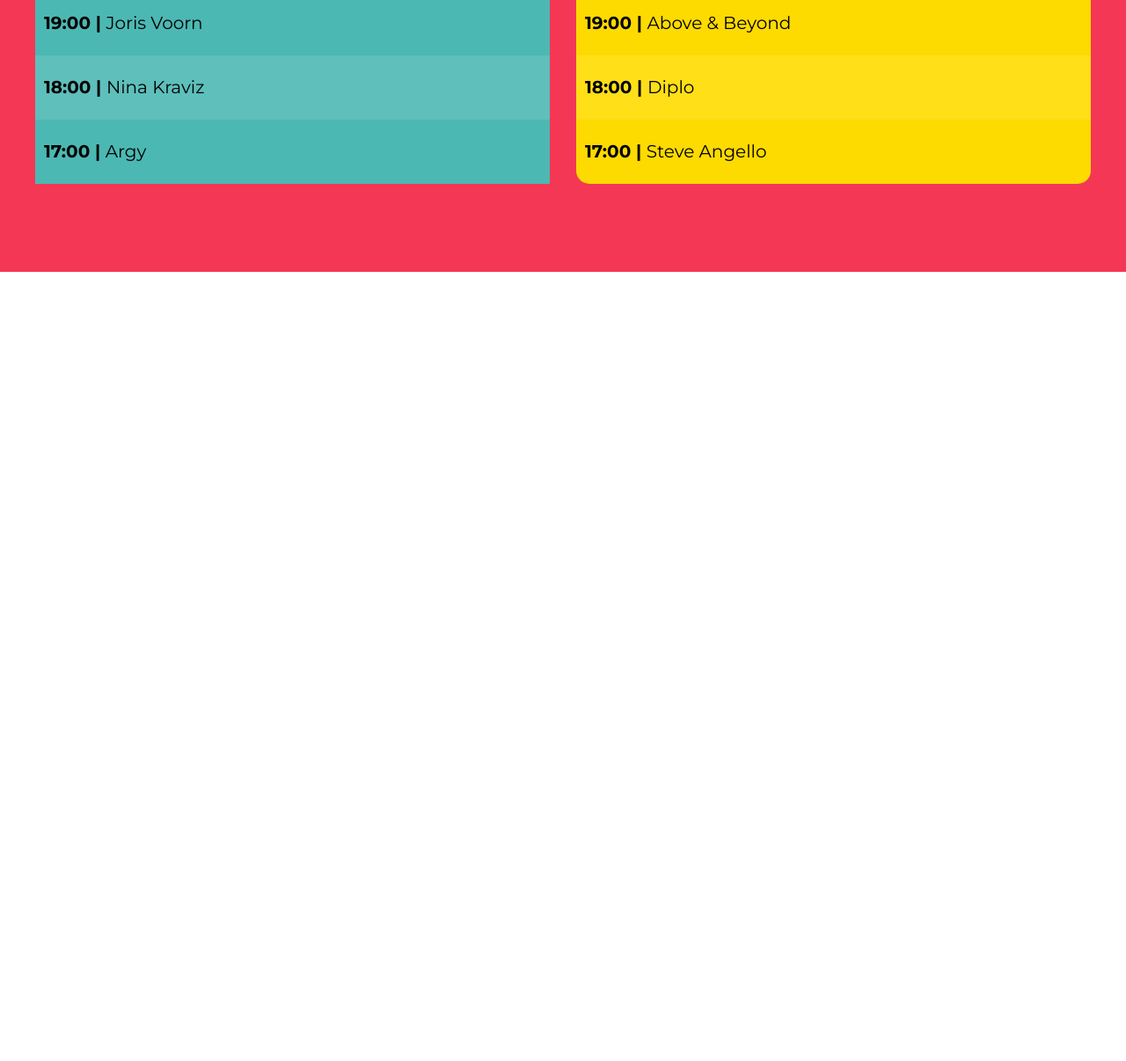
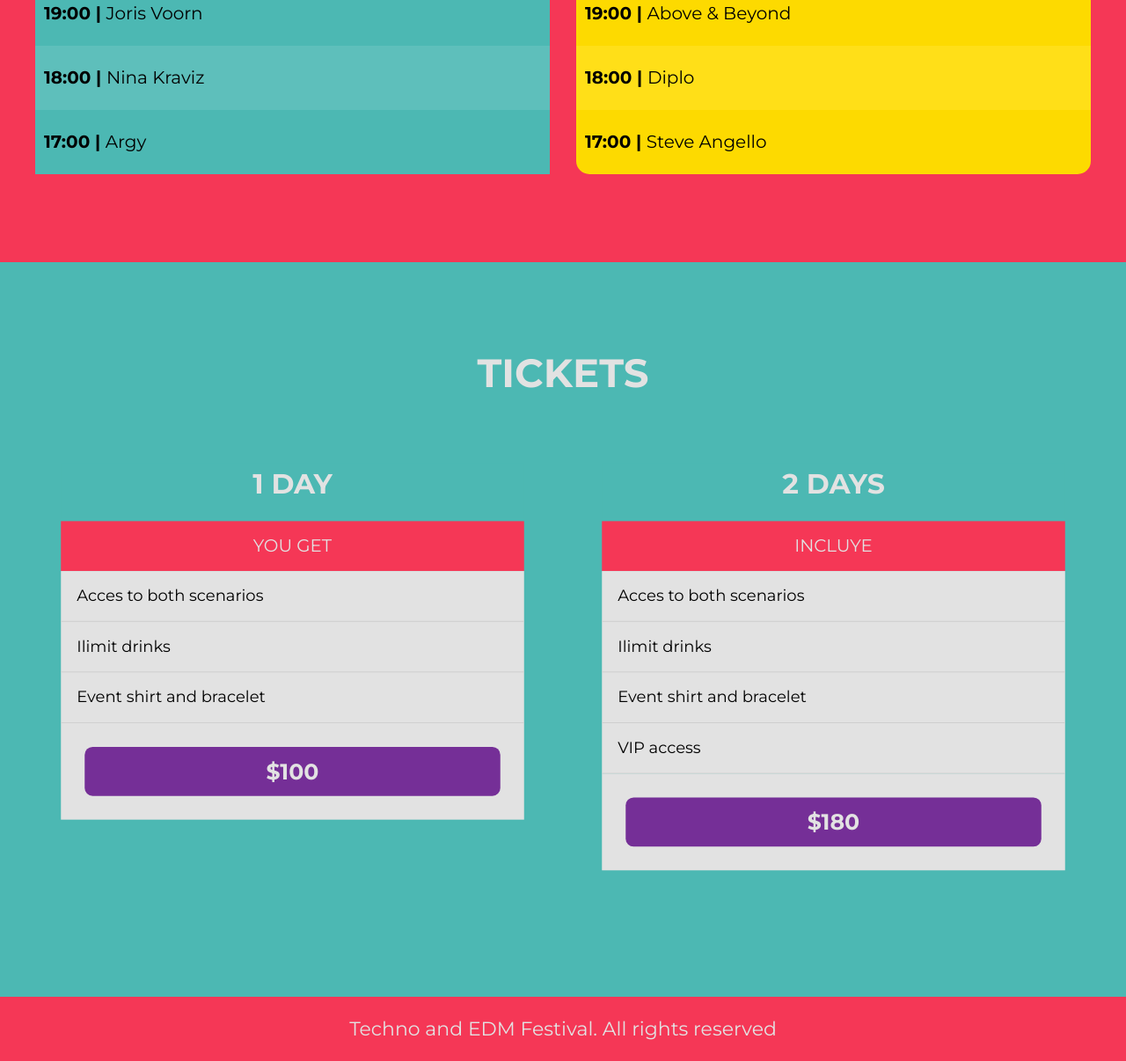
Before and after one commit to Diego3128/festival-landing-page, a website: page index.html in a window 1280 px wide. Shown: the part 2670-3876 px from the top of the page at 88% size. Before the commit the page ends 2979 px from the top, so only its background shows below. Drawn offline with Linux system fonts and the light colour scheme.

Commit message:
ticket, footer and lineup section

```diff
--- a/gulpFile.js
+++ b/gulpFile.js
@@ -5,9 +5,9 @@
 const sass = gulpSass(dartSass);
 
 export function compileCss(done) {
-  src("./src/scss/app.scss")
+  src("./src/scss/app.scss", { sourcemaps: true })
     .pipe(sass().on("error", sass.logError))
-    .pipe(dest("./build/css"));
+    .pipe(dest("./build/css", { sourcemaps: "." }));
   done();
 }
 export function dev() {
--- a/index.html
+++ b/index.html
@@ -120,5 +120,51 @@
       </div>
       <!--.scenarios-container -->
     </section>
+    <!-- line up section -->
+
+    <section id="tickets" class="tickets-container">
+      <h3>tickets</h3>
+
+      <div class="tickets">
+        <div class="pase">
+          <p class="pase-name">1 Day</p>
+          <header class="pase-header">
+            <p>You get</p>
+          </header>
+          <div class="pase-body">
+            <ul>
+              <li>Acces to both scenarios</li>
+              <li>Ilimit drinks</li>
+              <li>Event shirt and bracelet</li>
+            </ul>
+          </div>
+          <footer class="pase-footer">
+            <p>$100</p>
+          </footer>
+        </div>
+
+        <div class="pase">
+          <p class="pase-name">2 days</p>
+          <header class="pase-header">
+            <p>Incluye</p>
+          </header>
+          <div class="pase-body">
+            <ul>
+              <li>Acces to both scenarios</li>
+              <li>Ilimit drinks</li>
+              <li>Event shirt and bracelet</li>
+              <li>VIP access</li>
+            </ul>
+          </div>
+          <footer class="pase-footer">
+            <p>$180</p>
+          </footer>
+        </div>
+      </div>
+    </section>
+
+    <footer class="footer">
+      <p>Techno and EDM Festival. All rights reserved</p>
+    </footer>
   </body>
 </html>
--- a/src/scss/base/_globals.scss
+++ b/src/scss/base/_globals.scss
@@ -40,7 +40,7 @@
     font-size: 4rem;
 }
 h3 {
-    font-size: 5.5rem;
+    font-size: 4.5rem;
     text-align: center;
 }
 img {
--- a/src/scss/base/_mixins.scss
+++ b/src/scss/base/_mixins.scss
@@ -42,3 +42,12 @@
     margin: 0;
     color: inherit;
 }
+
+@mixin longButton($bg: inherit, $color: inherit, $verticalPd: 1rem, $horizontalPd: 1rem, $bdrad: 1rem  ){
+    display: block;
+    padding: $verticalPd $horizontalPd;
+    background-color: $bg;
+    color: $color;
+    border-radius: $bdrad;
+    text-align: center;
+}
--- /dev/null
+++ b/src/scss/layout/_footer.scss
@@ -0,0 +1,12 @@
+@use '../base/variables' as v;
+
+.footer{
+    background-color: v.$pink;
+    p{
+        padding: 2rem;
+        margin: 0;
+        color: v.$white;
+        text-align: center;
+        font-size: 2.2rem;
+    }
+}
--- a/src/scss/layout/_index.scss
+++ b/src/scss/layout/_index.scss
@@ -2,5 +2,7 @@
 @forward './video';
 @forward './aboutFestival';
 @forward './lineup';
+@forward './tickets';
+@forward './footer';
 
-// The purpose of the '_index.scss' file is to gather and compile all the stylesheet and charge them on 'app.scss'
+// The purpose of the '_index.scss' file is to gather and compile all the stylesheets and charge them on 'app.scss'
--- /dev/null
+++ b/src/scss/layout/_tickets.scss
@@ -0,0 +1,92 @@
+@use '../base/variables' as v;
+@use '../base/mixins' as m;
+
+.tickets-container{
+    background: v.$green;
+
+    h3, .pase-name, .pase-footer > p{
+        color: v.$white;
+        font-weight: bolder;
+        text-transform: uppercase;
+    }
+}
+.tickets{
+    @include m.container();
+    @include m.tablet(){
+        @include m.grid(2);
+    }
+}
+
+.pase{
+    padding-bottom: 2rem;
+    transform: scale(0.9);
+    transition: transform 400ms ease-in-out;
+    &:hover{
+        transform: scale(0.92);
+    }
+
+    &-name{
+        margin: 0;
+        font-size: 3.5rem;
+        text-align: center;
+        background-color: v.$green;
+        padding-bottom: 2rem;
+        text-transform: uppercase;
+    }
+    &-header, &-footer{
+        padding: .5rem;
+
+        p{
+            text-align: center;
+            margin: 0;
+            color:  v.$white;
+        }
+    }
+
+    &-header{
+        margin: 0;
+        background-color: v.$pink;
+        p{
+            font-size: 2.5rem;
+            color: v.$white;
+            margin: 0;
+            text-align: center
+        }
+    }
+    &-header{
+        background-color: v.$pink;
+        p{
+            text-transform: uppercase;
+            font-size: 2.2rem;
+            padding: 1rem 0;
+        }
+    }
+
+    &-body{
+        background-color: v.$white;
+        ul{
+            @include m.listFormater();
+        }
+        li{
+            padding:2rem;
+            border-bottom: 1px solid lighten(v.$black, 80%);
+
+        }
+
+    }
+
+    &-footer{
+        background-color: v.$white;
+        padding: 3rem;
+
+        p{
+            @include m.longButton(v.$purple);
+            font-size: 2.8rem;
+
+            &:hover{
+                cursor: pointer;
+                background-color: darken(v.$purple, 10%);
+            }
+        }
+    }
+}
```
Also changed, not shown: build/css/app.css, 1 other file.
